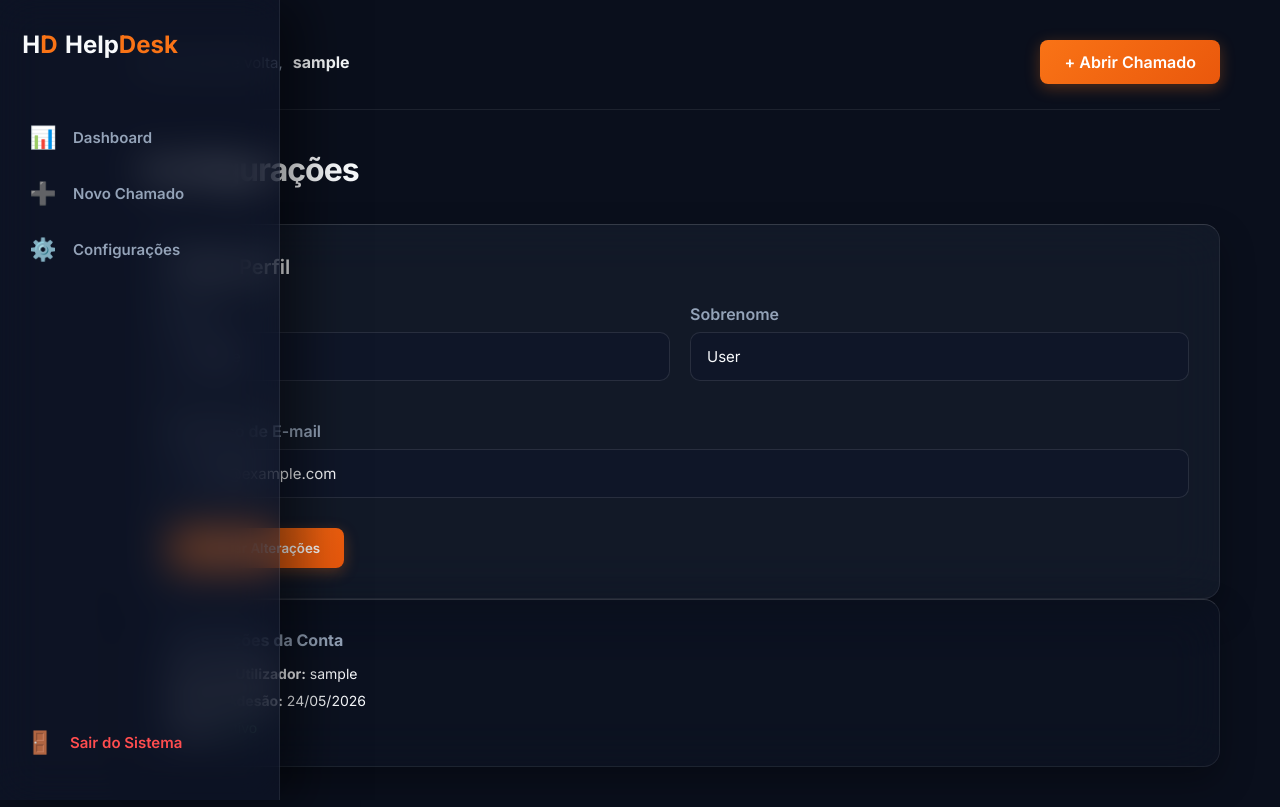
After one commit to pabloaugussto/plataforma_SaaS, a Django app: page /configuracoes/ in a window 1280 px wide. The commit adds this page. Run offline with Django 5.2, Linux system fonts and the light colour scheme; the visitor is signed in with stand-in values (Sample User, id 1).

Commit message:
feat: cria pagina de configuracoes para edicao de perfil do usuario

```diff
--- a/core/forms.py
+++ b/core/forms.py
@@ -1,4 +1,5 @@
 from django import forms
+from django.contrib.auth.models import User
 from .models import Ticket
 
 class TicketForm(forms.ModelForm):
@@ -6,7 +7,6 @@ class TicketForm(forms.ModelForm):
         model = Ticket
         fields = ['titulo', 'categoria', 'prioridade', 'descricao']
 
-        # Aqui é onde a magia acontece: injetamos o CSS do nosso Dark Mode!
         widgets = {
             'titulo': forms.TextInput(attrs={
                 'class': 'form-control',
@@ -24,3 +24,23 @@ class TicketForm(forms.ModelForm):
                 'placeholder': 'Detalhe o problema com o máximo de informações possível...'
             }),
         }
+
+class PerfilForm(forms.ModelForm):
+    class Meta:
+        model = User
+        fields = ['first_name', 'last_name', 'email']
+
+        widgets = {
+            'first_name': forms.TextInput(attrs={
+                'class': 'form-control',
+                'placeholder': 'Seu primeiro nome'
+            }),
+            'last_name': forms.TextInput(attrs={
+                'class': 'form-control',
+                'placeholder': 'Seu sobrenome'
+            }),
+            'email': forms.EmailInput(attrs={
+                'class': 'form-control',
+                'placeholder': 'seu.email@exemplo.com'
+            }),
+        }
--- a/core/static/core/css/style.css
+++ b/core/static/core/css/style.css
@@ -1,8 +1,5 @@
-/* =========================================
-   VARIÁVEIS - TEMA PREMIUM DARK GLASS
-   ========================================= */
 :root {
-  --bg-main: #0a0f1c; /* Fundo escuro profundo */
+  --bg-main: #0a0f1c;
   --primary-orange: #f97316;
   --primary-hover: #ea580c;
   --text-light: #f8fafc;
@@ -27,11 +24,8 @@ body {
   min-height: 100vh;
 }
 
-/* =========================================
-   SIDEBAR RETRÁTIL (EFEITO HOVER)
-   ========================================= */
 .sidebar {
-  width: 80px; /* Largura fechada */
+  width: 80px;
   position: fixed;
   left: 0;
   top: 0;
@@ -50,11 +44,10 @@ body {
 }
 
 .sidebar:hover {
-  width: 280px; /* Largura aberta */
+  width: 280px;
   box-shadow: 20px 0 50px rgba(0, 0, 0, 0.5);
 }
 
-/* Logo Animada */
 .logo {
   padding: 0 20px;
   margin-bottom: 50px;
@@ -86,7 +79,6 @@ body {
   opacity: 1;
 }
 
-/* Itens do Menu Animados */
 .nav-item {
   padding: 15px 20px;
   color: var(--text-muted);
@@ -117,11 +109,8 @@ body {
   opacity: 1;
 }
 
-/* =========================================
-   ESTRUTURA PRINCIPAL E TOPBAR
-   ========================================= */
 .main-content {
-  margin-left: 80px; /* Compensa a sidebar fechada */
+  margin-left: 80px;
   flex: 1;
   padding: 40px 60px;
   transition: margin-left 0.4s;
@@ -148,9 +137,6 @@ body {
   font-size: 16px;
 }
 
-/* =========================================
-   CARTÕES, TABELAS E BOTÕES
-   ========================================= */
 .card {
   background: var(--glass-bg);
   backdrop-filter: blur(25px);
@@ -178,11 +164,13 @@ body {
   font-size: 3rem;
   font-weight: 700;
   background: linear-gradient(135deg, #ffffff 0%, #94a3b8 100%);
+  background-clip: text;
   -webkit-background-clip: text;
   -webkit-text-fill-color: transparent;
 }
 .kpi-number.orange {
   background: linear-gradient(135deg, #f97316 0%, #ea580c 100%);
+  background-clip: text;
   -webkit-background-clip: text;
   -webkit-text-fill-color: transparent;
 }
@@ -252,9 +240,7 @@ body {
   color: #fca5a5;
 }
 
-/* =========================================
-   FORMULÁRIOS PREMIUM (DARK MODE)
-   ========================================= */
+
 
 .form-group {
   margin-bottom: 20px;
@@ -263,8 +249,8 @@ body {
 .form-control {
   width: 100%;
   padding: 14px 16px;
-  background: rgba(15, 23, 42, 0.6); /* Fundo escuro translúcido */
-  border: 1px solid rgba(255, 255, 255, 0.1); /* Borda muito suave */
+  background: rgba(15, 23, 42, 0.6);
+  border: 1px solid rgba(255, 255, 255, 0.1);
   border-radius: 10px;
   color: var(--text-light);
   font-size: 15px;
@@ -273,19 +259,18 @@ body {
   font-family: "Inter", sans-serif;
 }
 
-/* O que acontece quando o usuário clica no campo */
+
 .form-control:focus {
   border-color: var(--primary-orange);
   background: rgba(15, 23, 42, 0.9);
   box-shadow: 0 0 0 3px rgba(249, 115, 22, 0.2);
 }
 
-/* Deixa o texto de exemplo (placeholder) mais sutil */
+
 .form-control::placeholder {
   color: rgba(255, 255, 255, 0.3);
 }
 
-/* Ocultar a setinha feia do navegador e colocar uma moderna no Select */
 select.form-control {
   appearance: none;
   -webkit-appearance: none;
@@ -298,22 +283,20 @@ select.form-control {
   cursor: pointer;
 }
 
-/* Fundo escuro para a lista suspensa (dropdown) */
+
 select.form-control option {
   background-color: var(--bg-main);
   color: var(--text-light);
   padding: 10px;
 }
 
-/* A área de texto maior */
+
 textarea.form-control {
   resize: vertical;
   min-height: 120px;
 }
 
-/* =========================================
-   BOTÃO SECUNDÁRIO (Voltar)
-   ========================================= */
+
 .btn-secondary {
   background: rgba(255, 255, 255, 0.05);
   color: var(--text-muted);
--- a/core/templates/core/base.html
+++ b/core/templates/core/base.html
@@ -28,7 +28,7 @@
                     <span class="nav-icon">➕</span>
                     <span class="nav-text">Novo Chamado</span>
                 </a>
-                <a href="#" class="nav-item">
+                <a href="{% url 'configuracoes' %}" class="nav-item">
                     <span class="nav-icon">⚙️</span>
                     <span class="nav-text">Configurações</span>
                 </a>
--- /dev/null
+++ b/core/templates/core/configuracoes.html
@@ -0,0 +1,52 @@
+{% extends 'core/base.html' %}
+
+{% block content %}
+<div style="margin-bottom: 35px;">
+    <h1 style="font-size: 32px; font-weight: 700; letter-spacing: -1px; color: var(--text-light);">Configurações</h1>
+</div>
+
+<div class="dashboard-grid">
+    <div class="card">
+        <h2 style="font-size: 20px; margin-bottom: 25px; color: var(--text-light); font-weight: 600;">O Meu Perfil</h2>
+
+        {% if messages %}
+            {% for message in messages %}
+                <div style="background: rgba(34, 197, 94, 0.2); border: 1px solid rgba(34, 197, 94, 0.4); color: #86efac; padding: 15px; border-radius: 8px; margin-bottom: 25px; font-weight: 600;">
+                    {{ message }}
+                </div>
+            {% endfor %}
+        {% endif %}
+
+        <form method="POST">
+            {% csrf_token %}
+
+            <div style="display: grid; grid-template-columns: 1fr 1fr; gap: 20px; margin-bottom: 20px;">
+                <div class="form-group">
+                    <label for="{{ form.first_name.id_for_label }}" style="color: var(--text-muted); margin-bottom: 8px; display: block; font-weight: 600;">Nome</label>
+                    {{ form.first_name }}
+                </div>
+                <div class="form-group">
+                    <label for="{{ form.last_name.id_for_label }}" style="color: var(--text-muted); margin-bottom: 8px; display: block; font-weight: 600;">Sobrenome</label>
+                    {{ form.last_name }}
+                </div>
+            </div>
+
+            <div class="form-group" style="margin-bottom: 30px;">
+                <label for="{{ form.email.id_for_label }}" style="color: var(--text-muted); margin-bottom: 8px; display: block; font-weight: 600;">Endereço de E-mail</label>
+                {{ form.email }}
+            </div>
+
+            <button type="submit" class="btn-primary">Guardar Alterações</button>
+        </form>
+    </div>
+
+    <div>
+        <div class="card" style="background: rgba(15, 23, 42, 0.4);">
+            <h3 style="font-size: 16px; margin-bottom: 15px; color: var(--text-muted);">Informações da Conta</h3>
+            <p style="color: var(--text-light); margin-bottom: 10px; font-size: 14px;"><strong>Nome de Utilizador:</strong> {{ request.user.username }}</p>
+            <p style="color: var(--text-light); margin-bottom: 10px; font-size: 14px;"><strong>Data de Adesão:</strong> {{ request.user.date_joined|date:"d/m/Y" }}</p>
+            <p style="color: var(--text-light); font-size: 14px;"><strong>Status:</strong> <span style="color: #86efac;">Ativo</span></p>
+        </div>
+    </div>
+</div>
+{% endblock %}
--- a/core/urls.py
+++ b/core/urls.py
@@ -8,4 +8,5 @@ urlpatterns = [
     path('chamado/<int:id>/', views.detalhes_chamado, name='detalhes_chamado'),
     path('login/', auth_views.LoginView.as_view(template_name='core/login.html'), name='login'),
     path('logout/', auth_views.LogoutView.as_view(next_page='login'), name='logout'),
+    path('configuracoes/', views.configuracoes, name='configuracoes'),
 ]
--- a/core/views.py
+++ b/core/views.py
@@ -1,9 +1,11 @@
 from django.shortcuts import render, redirect, get_object_or_404
 from django.contrib.auth.decorators import login_required
 from django.db.models import Count
+from django.contrib import messages
 import json
 from .models import Ticket, TicketLog
-from .forms import TicketForm
+from .forms import TicketForm, PerfilForm
+
 
 @login_required(login_url='login')
 def dashboard(request):
@@ -13,7 +15,7 @@ def dashboard(request):
     abertos = tickets.filter(status__in=['aberto', 'atendimento']).count()
     resolvidos = tickets.filter(status='resolvido').count()
 
-    # === LÓGICA DO GRÁFICO ===
+
     categorias_count = tickets.values('categoria').annotate(total=Count('categoria'))
     dict_categorias = dict(Ticket.CATEGORIA_CHOICES)
 
@@ -74,3 +76,16 @@ def detalhes_chamado(request, id):
 
     historico = ticket.historico.all()
     return render(request, 'core/detalhes_chamado.html', {'ticket': ticket, 'historico': historico})
+
+@login_required(login_url='login')
+def configuracoes(request):
+    if request.method == 'POST':
+        form = PerfilForm(request.POST, instance=request.user)
+        if form.is_valid():
+            form.save()
+            messages.success(request, 'O seu perfil foi atualizado com sucesso!')
+            return redirect('configuracoes')
+    else:
+        form = PerfilForm(instance=request.user)
+
+    return render(request, 'core/configuracoes.html', {'form': form})
```
